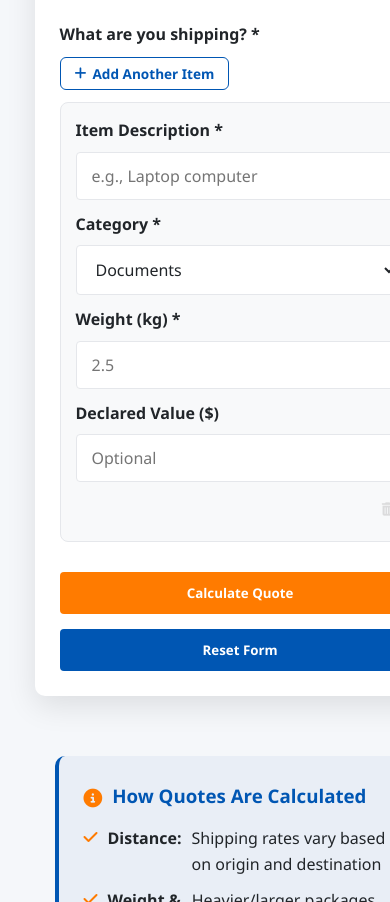
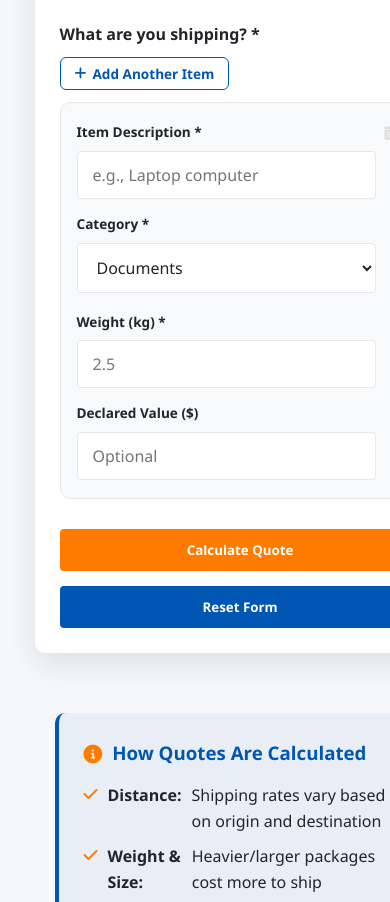
Before and after one commit to bigkboy4lyf/swiftship-express, a website: page frontend/quote.html in a window 390 px wide. Shown: the part 1264-2166 px from the top of the page. Drawn offline with Linux system fonts and the light colour scheme.

Commit message:
polished up quote UI

```diff
--- a/frontend/css/style.css
+++ b/frontend/css/style.css
@@ -651,25 +651,33 @@ footer {
 }
 
 .quote-item-row {
-    display: flex;
-    gap: 10px;
-    align-items: flex-start;
+    position: relative;
     background: var(--surface-alt);
     border: 1px solid var(--border);
-    border-radius: 8px;
-    padding: 15px;
-    margin-bottom: 12px;
+    border-radius: 10px;
+    padding: 20px 52px 20px 20px;
+    margin-bottom: 16px;
 }
 
 .quote-item-row-fields {
-    flex: 1;
+    display: flex;
+    flex-direction: column;
+    gap: 18px;
+}
+
+.quote-item-row-line {
     display: grid;
-    grid-template-columns: 2fr 1.4fr 1fr 1fr;
-    gap: 12px;
+    grid-template-columns: 1.8fr 1fr;
+    gap: 18px;
 }
 
 .quote-item-row-fields .form-group {
     margin-bottom: 0;
+}
+
+.quote-item-row-fields label {
+    font-size: 0.85rem;
+    margin-bottom: 6px;
 }
 
 /* Narrow weight/value columns don't have room for native spinner arrows
@@ -685,15 +693,16 @@ footer {
 }
 
 .quote-item-remove {
+    position: absolute;
+    top: 14px;
+    right: 14px;
     background: none;
     border: none;
     color: var(--text-faint);
-    width: 34px;
-    height: 34px;
+    width: 32px;
+    height: 32px;
     border-radius: 8px;
     cursor: pointer;
-    flex-shrink: 0;
-    margin-top: 22px;
     transition: background-color 0.15s ease, color 0.15s ease;
 }
 
@@ -796,24 +805,14 @@ footer {
     font-size: 1.8rem;
 }
 
-@media (max-width: 700px) {
-    .quote-item-row-fields {
-        grid-template-columns: 1fr 1fr;
-    }
-}
-
-@media (max-width: 480px) {
-    .quote-item-row {
-        flex-direction: column;
+@media (max-width: 560px) {
+    .quote-item-row-line {
+        grid-template-columns: 1fr;
+        gap: 14px;
     }
 
-    .quote-item-row-fields {
-        grid-template-columns: 1fr;
-    }
-
-    .quote-item-remove {
-        margin-top: 0;
-        align-self: flex-end;
+    .quote-item-row {
+        padding: 18px 44px 18px 16px;
     }
 }
 
--- a/frontend/js/quote-engine.js
+++ b/frontend/js/quote-engine.js
@@ -73,7 +73,11 @@ function createItemRowHTML() {
     const rowId = `qi-${++quoteItemRowSeq}`;
     return `
         <div class="quote-item-row" data-row-id="${rowId}">
+            <button type="button" class="quote-item-remove" title="Remove item" aria-label="Remove item">
+                <i class="fas fa-trash-alt"></i>
+            </button>
             <div class="quote-item-row-fields">
+                <div class="quote-item-row-line">
                     <div class="form-group quote-item-description">
                         <label>Item Description *</label>
                         <input type="text" class="qi-description form-control" placeholder="e.g., Laptop computer" required>
@@ -82,6 +86,8 @@ function createItemRowHTML() {
                         <label>Category *</label>
                         <select class="qi-category form-control" required>${categoryOptionsHTML()}</select>
                     </div>
+                </div>
+                <div class="quote-item-row-line">
                     <div class="form-group quote-item-weight">
                         <label>Weight (kg) *</label>
                         <input type="number" class="qi-weight form-control" min="0.1" max="1000" step="0.1" placeholder="2.5" required>
@@ -91,9 +97,7 @@ function createItemRowHTML() {
                         <input type="number" class="qi-value form-control" min="0" step="0.01" placeholder="Optional">
                     </div>
                 </div>
-            <button type="button" class="quote-item-remove" title="Remove item" aria-label="Remove item">
-                <i class="fas fa-trash-alt"></i>
-            </button>
+            </div>
         </div>
     `;
 }
```
Lines whose indentation alone changed are shown as unchanged.
